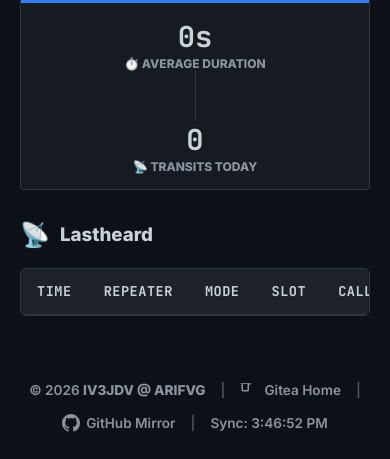
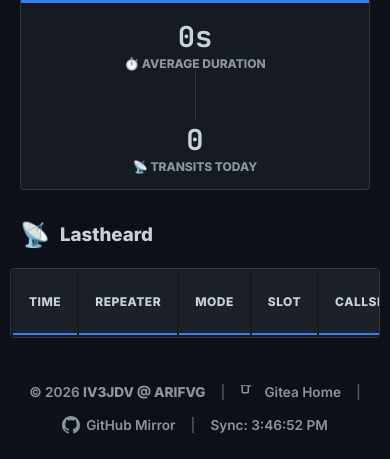
Before and after one commit to picchiosat/web-control-server, a Flask app: page / in a window 390 px wide. Shown: the part 529-988 px from the top of the page. Before the commit the page ends 961 px from the top, so only its background shows below. Run offline with Flask 3, Linux system fonts and the light colour scheme; data that the repository does not hold is empty; parts of the project's set-up code (start-up, migrations or seed data) failed here and were passed over; some libraries are stand-ins or nearby versions.

Commit message:
update index.html

```diff
--- a/templates/index.html
+++ b/templates/index.html
@@ -77,24 +77,40 @@
         .mqtt-offline { background: rgba(218, 54, 51, 0.1); color: var(--danger); border-color: var(--danger); animation: pulse-red 2s infinite; }
         @keyframes pulse-red { 0% { opacity: 1; } 50% { opacity: 0.5; } 100% { opacity: 1; } }
 
-        /* Tabella LastHeard */
+        /* Container della tabella con scroll fluido */
         .table-container {
-        background: var(--card-bg);
-        border-radius: 6px;
-        border: 1px solid var(--border-color);
-        overflow-x: auto; /* <-- IL FIX: Permette lo scroll orizzontale */
-        overflow-y: auto;
-        max-height: 400px;
-        margin: 0 20px 40px 20px;
-        box-shadow: none;
+            background: var(--card-bg);
+            border-radius: 8px;
+            border: 1px solid var(--border-color);
+            overflow-x: auto;
+            overflow-y: auto;
+            max-height: 500px; /* Un po' più alto per vedere più log */
+            margin: 0 20px 40px 20px;
+
+            /* FIX PRO: Scroll fluido su iPhone/Android */
+            -webkit-overflow-scrolling: touch;
         }
-        table {
-            width: 100%;
-            border-collapse: collapse;
-            text-align: left;
-            font-size: 0.85rem;
-            font-family: 'JetBrains Mono', monospace;
-            white-space: nowrap; /* <-- Mantiene il testo su una riga per evitare accavallamenti su mobile */
+
+        /* Ottimizzazione per schermi piccoli (Smartphone) */
+        @media (max-width: 600px) {
+            .table-container {
+                margin: 0 10px 20px 10px; /* Riduciamo i margini laterali per dare più spazio ai dati */
+                border-radius: 4px;        /* Angoli leggermente più secchi */
+            }
+
+            th, td {
+                padding: 10px 12px;        /* Compattiamo leggermente solo su mobile per non far scorrere troppo */
+                font-size: 0.75rem;        /* Testo leggermente più piccolo per far stare più info */
+            }
+        }
+
+        /* Testata fissa (Sticky) */
+        thead th {
+            position: sticky;
+            top: 0;
+            z-index: 10;
+            background: #1c2128; /* Un colore solido per non far vedere le righe sotto mentre scorri */
+            border-bottom: 2px solid var(--primary);
         }
 
         /* Spaziatura celle e righe tabella */
```
